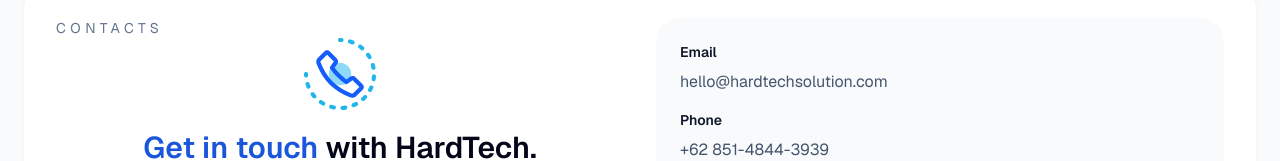
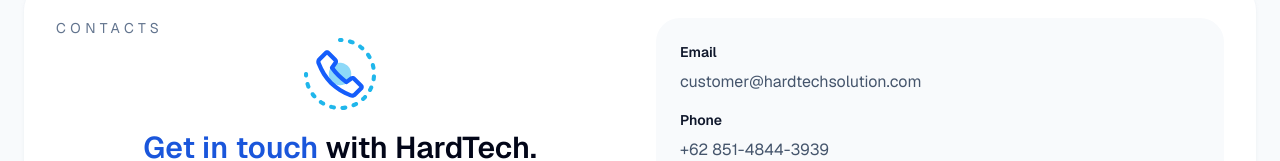
Before and after one commit to harrynurbudyana/hardtech-web, a Next.js app: page / in a window 1280 px wide. Shown: the part 4729-4890 px from the top of the page. Built offline with nearby package versions, Linux system fonts and the light colour scheme.

Commit message:
change mail address

```diff
--- a/app/page.tsx
+++ b/app/page.tsx
@@ -577,7 +577,7 @@
               <div>
                 <p className="text-sm font-semibold text-slate-900">Email</p>
                 <p className="mt-2 text-slate-600">
-                  hello@hardtechsolution.com
+                  customer@hardtechsolution.com
                 </p>
               </div>
               <div>
```
